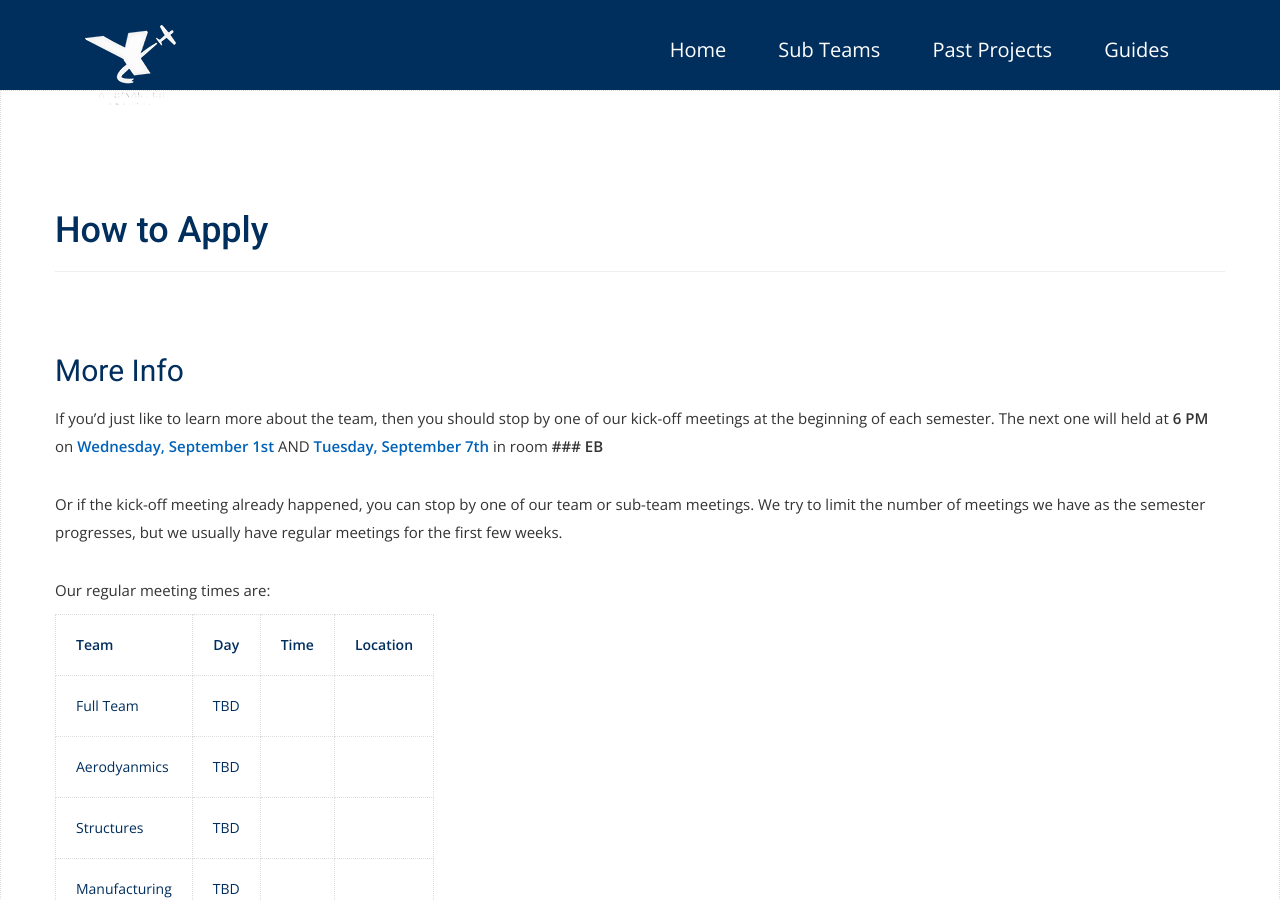
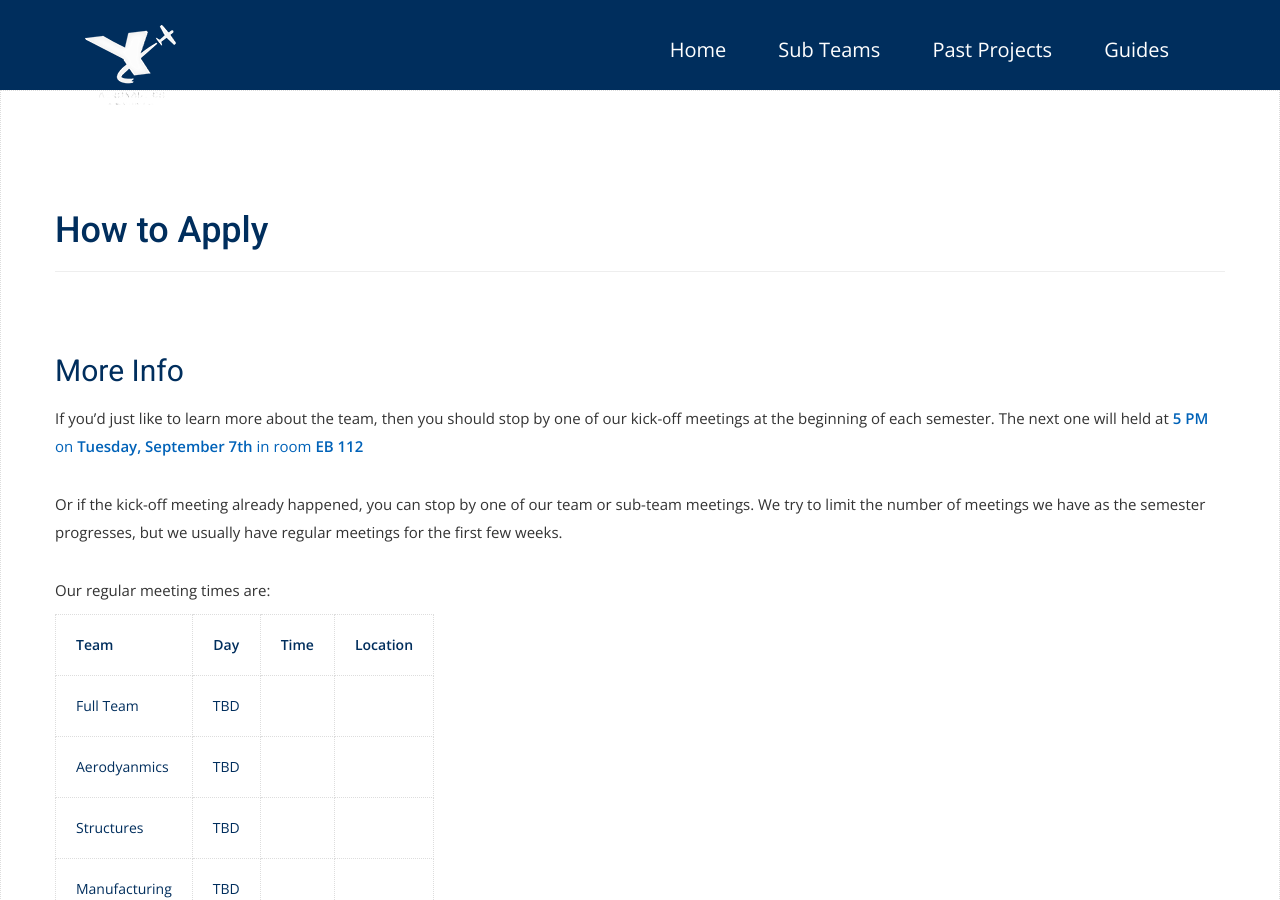
Before and after one commit to BYU-Aeronautics-Club/DBF, a Jekyll site: the page built from _posts/0001-01-01-apply.md, in a window 1280 px wide and 900 px high. Built offline with Jekyll 4.4.1, drawn with Linux system fonts in a browser that asks for light colours; nearby versions of some CDN libraries; some web fonts are replaced.

Commit message:
update room number

```diff
--- a/_posts/0001-01-01-apply.md
+++ b/_posts/0001-01-01-apply.md
@@ -6,7 +6,7 @@ author: "Judd Mehr"
 ---
 
 ## More Info
-If you'd just like to learn more about the team, then you should stop by one of our kick-off meetings at the beginning of each semester.  The next one will held at **6 PM** on [**Wednesday, September 1st**](#) AND [**Tuesday, September 7th**](#) in room **### EB**
+If you'd just like to learn more about the team, then you should stop by one of our kick-off meetings at the beginning of each semester.  The next one will held at [**5 PM** on **Tuesday, September 7th** in room **EB 112**](#)
 
 Or if the kick-off meeting already happened, you can stop by one of our team or sub-team meetings.  We try to limit the number of meetings we have as the semester progresses, but we usually have regular meetings for the first few weeks.
 
```
